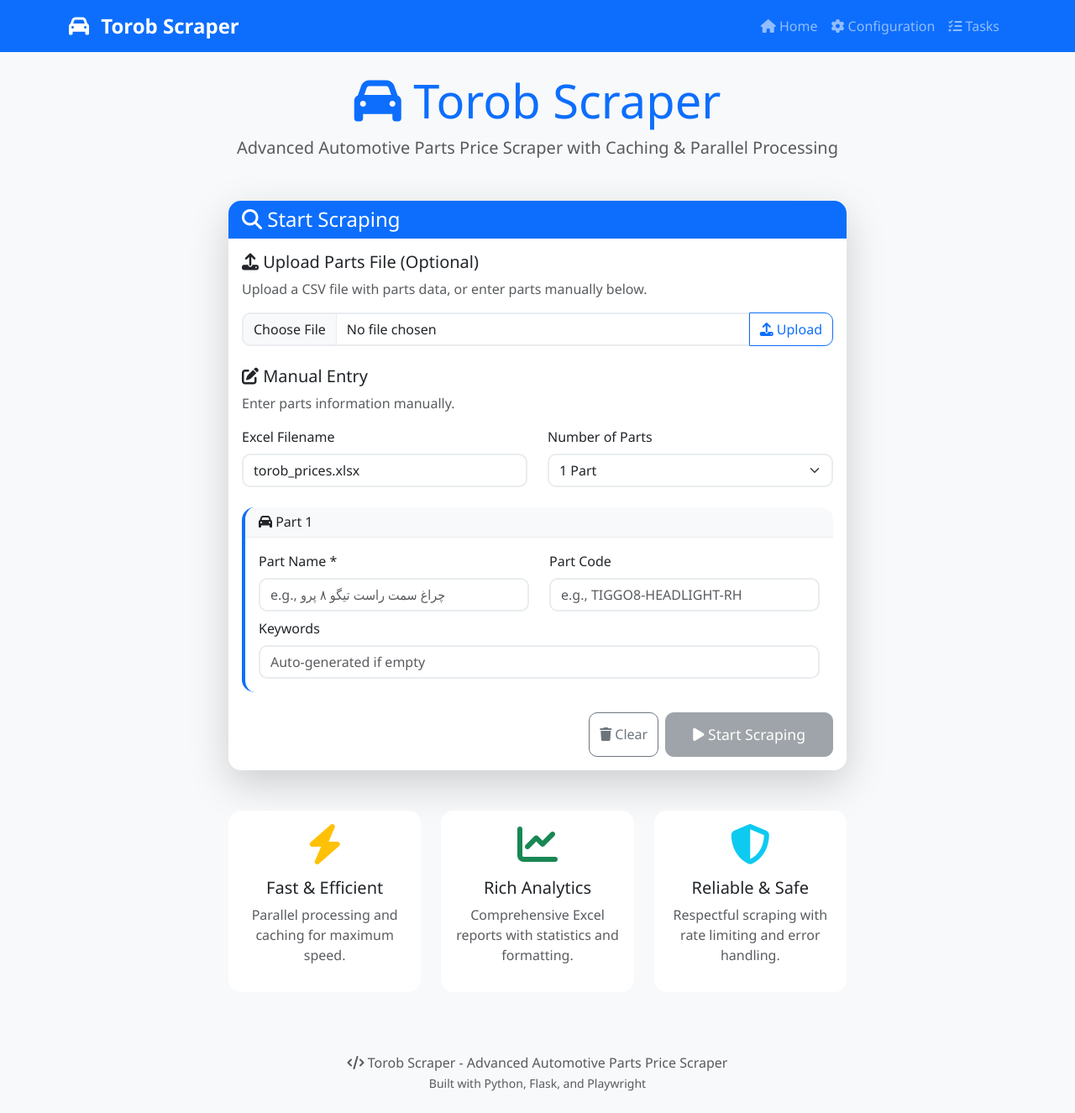
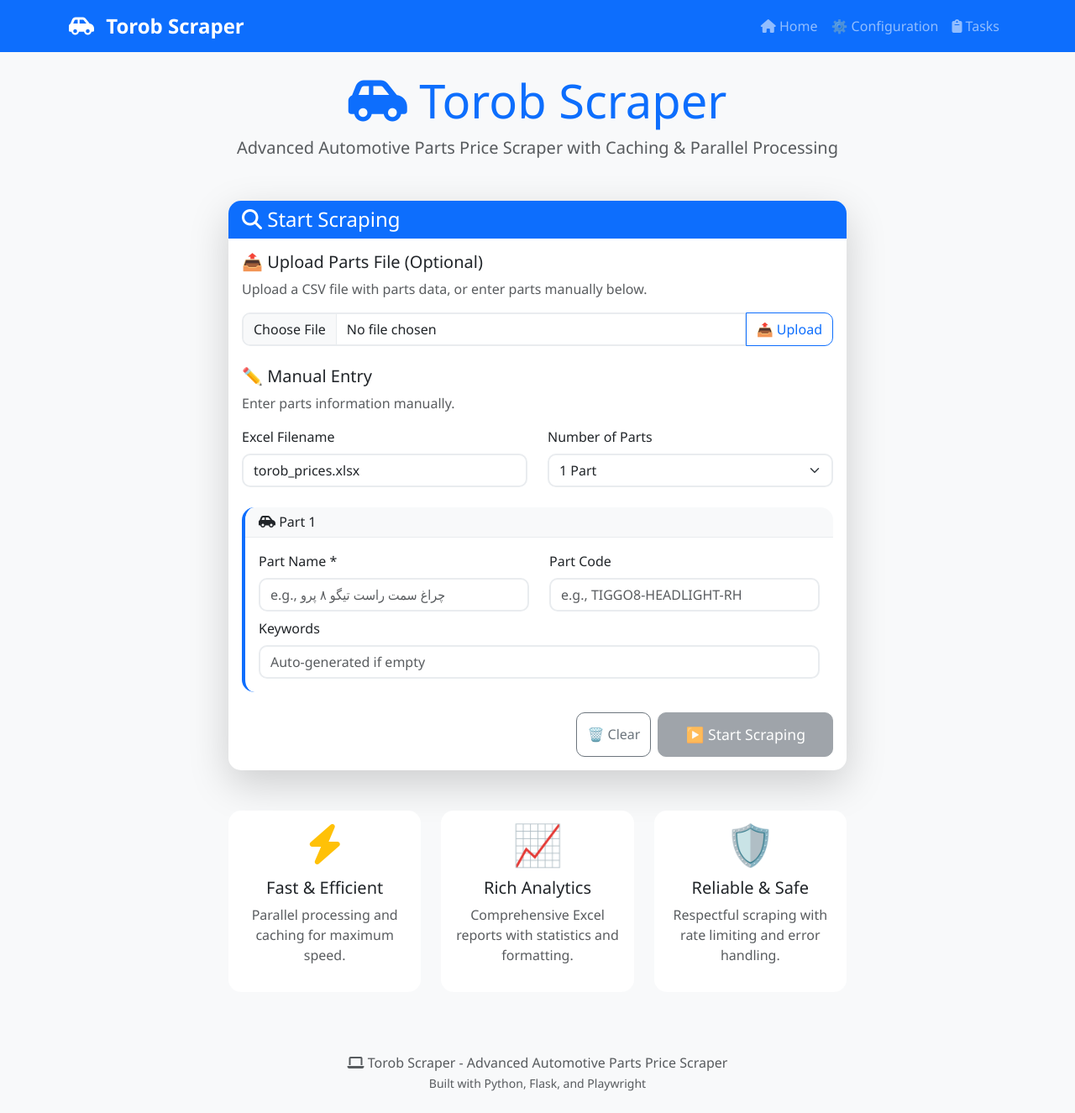
Before and after one commit to oshaghisina/Car-parts-Market-Research, a Flask app: page / in a window 1280 px wide. Shown: the whole page at 84% size. Run offline with Flask 3, Linux system fonts and the light colour scheme; some libraries are stand-ins or nearby versions.

Commit message:
fix: Resolve icon loading issues in web interface
- Added Font Awesome CDN with integrity check
- Implemented emoji fallback icons for all Font Awesome icons
- Added JavaScript icon loading detection
- Enhanced CSS styling for fallback icons
- Ensures icons display properly even if Font Awesome fails to load

```diff
--- a/static/script.js
+++ b/static/script.js
@@ -9,6 +9,9 @@
 // Initialize when DOM is loaded
 document.addEventListener('DOMContentLoaded', function() {
     console.log('Torob Scraper Web Interface initialized');
+
+    // Check if Font Awesome loaded properly
+    checkIconLoading();
 
     // Initialize parts inputs
     updatePartInputs();
@@ -660,6 +663,34 @@
     }
 }
 
+// Check if Font Awesome icons loaded properly
+function checkIconLoading() {
+    // Wait a bit for Font Awesome to load
+    setTimeout(function() {
+        // Check if Font Awesome is loaded by testing a common icon
+        const testIcon = document.createElement('i');
+        testIcon.className = 'fas fa-car';
+        testIcon.style.visibility = 'hidden';
+        testIcon.style.position = 'absolute';
+        document.body.appendChild(testIcon);
+
+        // Check if the icon has the proper font family
+        const computedStyle = window.getComputedStyle(testIcon);
+        const fontFamily = computedStyle.fontFamily;
+
+        if (!fontFamily.includes('Font Awesome')) {
+            console.warn('Font Awesome not loaded properly, using emoji fallbacks');
+            // Add a class to indicate fallback mode
+            document.body.classList.add('fa-fallback');
+        } else {
+            console.log('Font Awesome loaded successfully');
+        }
+
+        // Clean up test element
+        document.body.removeChild(testIcon);
+    }, 1000);
+}
+
 // Export functions for global access
 window.updatePartInputs = updatePartInputs;
 window.uploadFile = uploadFile;
--- a/static/style.css
+++ b/static/style.css
@@ -322,6 +322,51 @@
     background: #777;
 }
 
+/* Font Awesome fallback styles */
+.fa-fallback .fas,
+.fa-fallback .far,
+.fa-fallback .fab,
+.fa-fallback .fal,
+.fa-fallback .fad {
+    font-family: inherit !important;
+    font-size: 1.2em;
+    margin-right: 0.3em;
+}
+
+/* Ensure emoji fallbacks are visible */
+.fa-fallback .fa-car::before,
+.fa-fallback .fa-home::before,
+.fa-fallback .fa-cog::before,
+.fa-fallback .fa-tasks::before,
+.fa-fallback .fa-code::before,
+.fa-fallback .fa-upload::before,
+.fa-fallback .fa-download::before,
+.fa-fallback .fa-play::before,
+.fa-fallback .fa-stop::before,
+.fa-fallback .fa-spinner::before,
+.fa-fallback .fa-check::before,
+.fa-fallback .fa-times::before,
+.fa-fallback .fa-exclamation::before,
+.fa-fallback .fa-info::before,
+.fa-fallback .fa-terminal::before,
+.fa-fallback .fa-trash::before,
+.fa-fallback .fa-arrow-down::before,
+.fa-fallback .fa-pause::before,
+.fa-fallback .fa-search::before,
+.fa-fallback .fa-edit::before,
+.fa-fallback .fa-check-circle::before,
+.fa-fallback .fa-plus::before,
+.fa-fallback .fa-bolt::before,
+.fa-fallback .fa-chart-line::before,
+.fa-fallback .fa-shield-alt::before,
+.fa-fallback .fa-exclamation-triangle::before {
+    display: inline-block !important;
+    font-style: normal !important;
+    font-variant: normal !important;
+    text-rendering: auto !important;
+    line-height: 1 !important;
+}
+
 /* Print Styles */
 @media print {
     .navbar, .btn, footer {
--- a/templates/base.html
+++ b/templates/base.html
@@ -8,7 +8,40 @@
     <!-- Bootstrap CSS -->
     <link href="https://cdn.jsdelivr.net/npm/bootstrap@5.3.0/dist/css/bootstrap.min.css" rel="stylesheet">
     <!-- Font Awesome -->
-    <link href="https://cdnjs.cloudflare.com/ajax/libs/font-awesome/6.4.0/css/all.min.css" rel="stylesheet">
+    <link href="https://cdnjs.cloudflare.com/ajax/libs/font-awesome/6.4.0/css/all.min.css" rel="stylesheet" integrity="sha512-iecdLmaskl7CVkqkXNQ/ZH/XLlvWZOJyj7Yy7tcenmpD1ypASozpmT/E0iPtmFIB46ZmdtAc9eNBvH0H/ZpiBw==" crossorigin="anonymous" referrerpolicy="no-referrer">
+    <!-- Fallback for Font Awesome -->
+    <style>
+        .fas, .far, .fab, .fal, .fad {
+            font-family: "Font Awesome 6 Free", "Font Awesome 6 Brands", "Font Awesome 6 Pro" !important;
+        }
+        /* Fallback icons if Font Awesome doesn't load */
+        .fa-car::before { content: "🚗"; }
+        .fa-home::before { content: "🏠"; }
+        .fa-cog::before { content: "⚙️"; }
+        .fa-tasks::before { content: "📋"; }
+        .fa-code::before { content: "💻"; }
+        .fa-upload::before { content: "📤"; }
+        .fa-download::before { content: "📥"; }
+        .fa-play::before { content: "▶️"; }
+        .fa-stop::before { content: "⏹️"; }
+        .fa-spinner::before { content: "⏳"; }
+        .fa-check::before { content: "✅"; }
+        .fa-times::before { content: "❌"; }
+        .fa-exclamation::before { content: "⚠️"; }
+        .fa-info::before { content: "ℹ️"; }
+        .fa-terminal::before { content: "💻"; }
+        .fa-trash::before { content: "🗑️"; }
+        .fa-arrow-down::before { content: "⬇️"; }
+        .fa-pause::before { content: "⏸️"; }
+        .fa-search::before { content: "🔍"; }
+        .fa-edit::before { content: "✏️"; }
+        .fa-check-circle::before { content: "✅"; }
+        .fa-plus::before { content: "➕"; }
+        .fa-bolt::before { content: "⚡"; }
+        .fa-chart-line::before { content: "📈"; }
+        .fa-shield-alt::before { content: "🛡️"; }
+        .fa-exclamation-triangle::before { content: "⚠️"; }
+    </style>
     <!-- Custom CSS -->
     <link href="{{ url_for('static', filename='style.css') }}" rel="stylesheet">
 </head>
```
